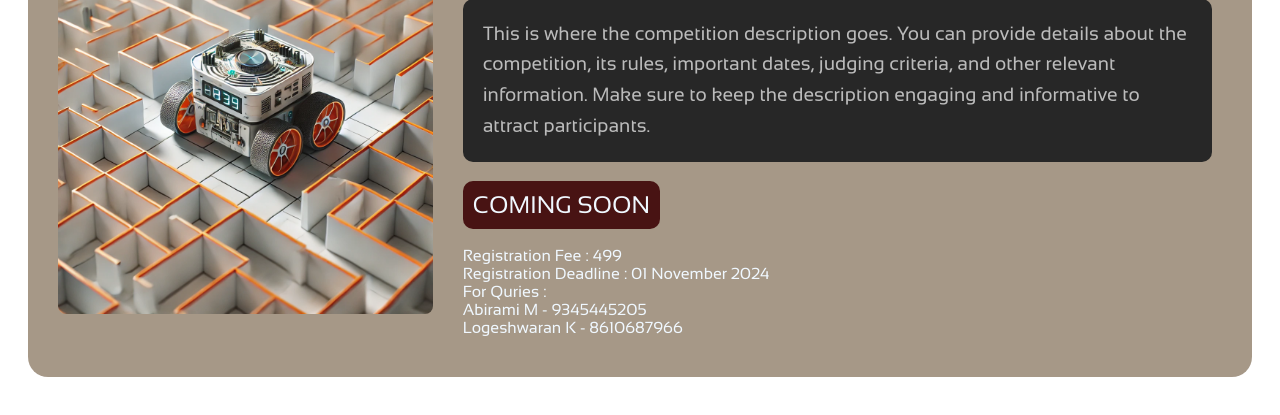
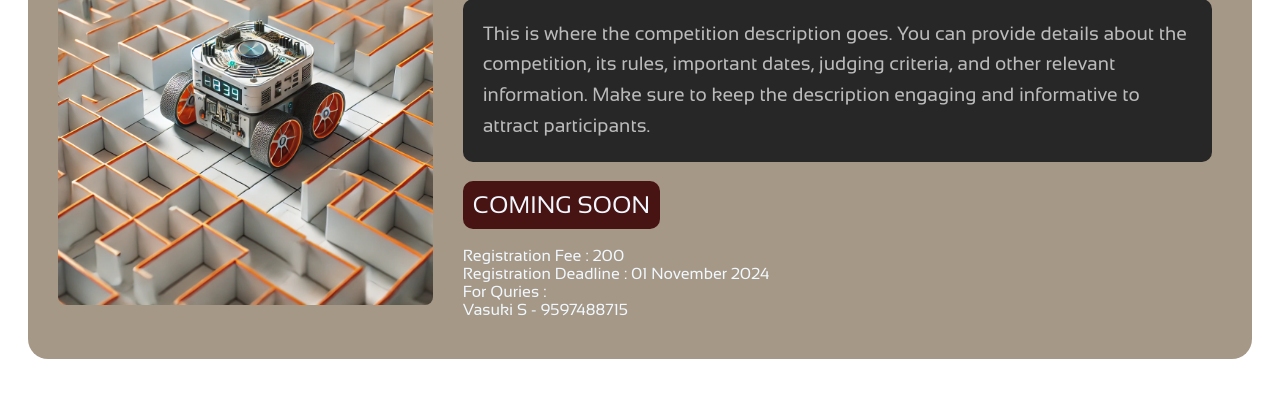
Before and after one commit to beyond-space21/elfuturix_a, a website built with Vite: page el_futurix/cyber.html in a window 1280 px wide. Shown: the part 139-554 px from the top of the page. Built offline with nearby package versions, Linux system fonts and the light colour scheme.

Commit message:
Update cyber.html

```diff
--- a/el_futurix/cyber.html
+++ b/el_futurix/cyber.html
@@ -191,11 +191,10 @@
             </p>
             <div class="btn">COMING SOON</div>
             <br>
-            <div class="key">Registration Fee : <span class="val"> 499 </span></div>
+            <div class="key">Registration Fee : <span class="val"> 200 </span></div>
             <div class="key">Registration Deadline : <span class="val"> 01 November 2024 </span></div>
             <div class="key"> For Quries :
-                <div class="val">Abirami M - 9345445205</div>
-                 <div class="val">Logeshwaran K - 8610687966</div>
+                <div class="val">Vasuki S - 9597488715</div>
             </div>
         </div>
     </div>
```
